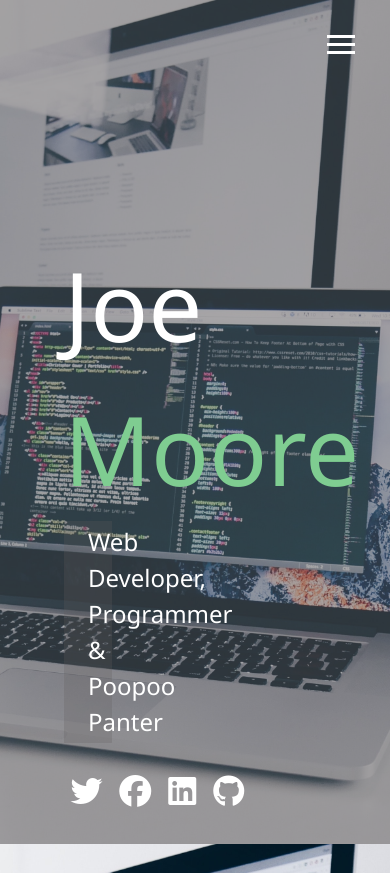
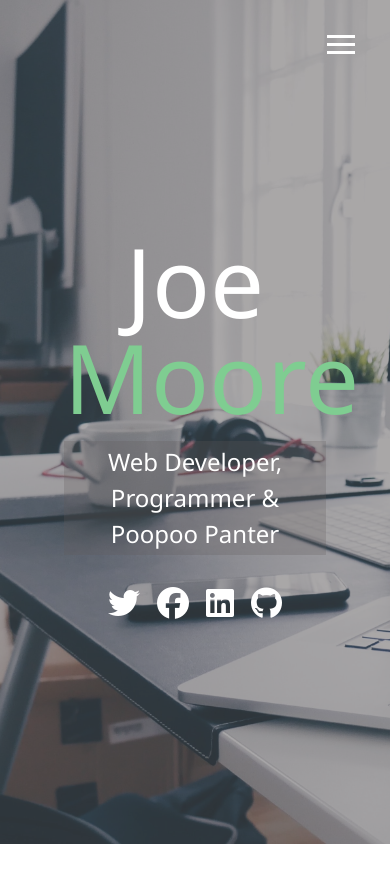
Before and after one commit to JoeBilly8/Portfolio_Website, a website: page dist/index.html in a window 390 px wide. After the commit the page ends 844 px from the top, so only its background shows below. Drawn offline with Linux system fonts and the light colour scheme.

Commit message:
Added Responsive Layout

```diff
--- a/scss/_config.scss
+++ b/scss/_config.scss
@@ -5,7 +5,7 @@ $home-image: url(../img/background_img.jpg);
 $background-opacity: 0.5;
 
 @mixin easeOut {
-  transition: all 0.75s ease-out;
+  transition: all 0.5s ease-out;
 }
 
 @mixin background {
@@ -28,3 +28,29 @@ $background-opacity: 0.5;
     }
   }
 }
+
+
+// Media Query Mixins
+@mixin mediaSm {
+  @media screen and (max-width: 500px) {
+    @content;
+  }
+}
+
+@mixin mediaMd {
+  @media screen and (max-width: 768px) {
+    @content;
+  }
+}
+
+@mixin mediaLg {
+  @media screen and (min-width: 769px) and (max-width: 1170px) {
+    @content;
+  }
+}
+
+@mixin mediaXL {
+  @media screen and (min-width: 1171px) {
+    @content;
+  }
+}
--- /dev/null
+++ b/scss/_mobile.scss
@@ -0,0 +1,54 @@
+//Wide Screens
+@include mediaXL {
+}
+
+//Desktops and Laptops
+@include mediaLg {
+
+}
+
+//Tablets and small laptops
+@include mediaMd {
+    main {
+        align-items: center;
+        text-align: center;
+
+        .lg-heading {
+            line-height: 1;
+            margin-bottom: 1rem;
+        }
+    }
+
+    ul.menu-nav, div.menu-branding {
+        float: none;
+        width: 100%;
+        min-height: 0;
+
+        &.show {
+            transform: translate3d(0, 0, 0);
+        }
+    }
+
+    .menu-nav {
+        height: 75vh;
+        transform: translate3d(0, 100%, 0);
+        font-size: 24px;
+    }
+
+    .menu-branding {
+        height: 25vh;
+        transform: translate3d(0, -100%, 0);
+
+        .portrait {
+            width: 150px;
+            height: 150px;
+        }
+    }
+}
+
+//Mobile phones
+@include mediaSm {
+    main#home h1 {
+        margin-top: 10vh;
+    }
+}
--- a/scss/main.scss
+++ b/scss/main.scss
@@ -1,5 +1,6 @@
 @import 'config';
 @import 'menu';
+@import 'mobile';
 
 *{
   box-sizing: border-box;
@@ -30,10 +31,6 @@ h1, h2, h3 {
     background: rgba(lighten($primary-color, 2), 0.25);
   }
 
-}
-
-.underbar{
-  padding-right: 18rem;
 }
 
 a {
```
Also changed, not shown: dist/css/main.css, dist/index.html.
